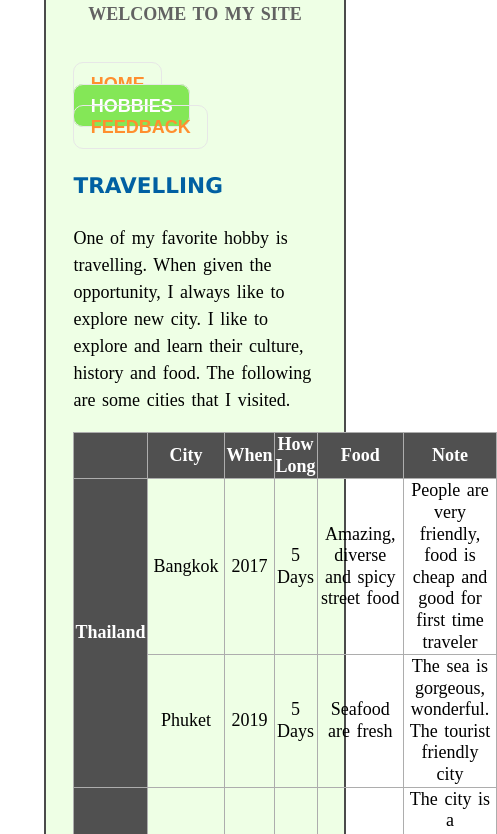
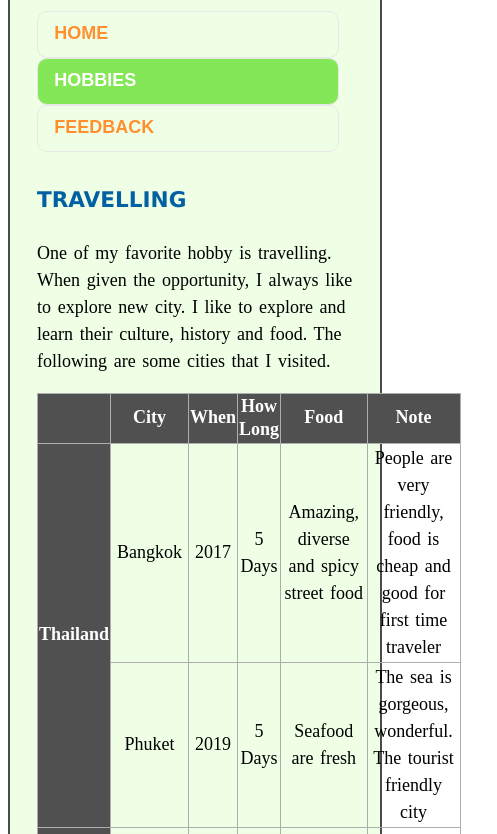
Before and after one commit to tmp03099/tmp03099.github.io, a plain HTML site: page Pre-work/Pages/hobbies.html in a window 390 px wide. Shown: the part 172-1006 px from the top of the page, 497 px wide, since content can reach past the window. Drawn offline with Linux system fonts and the light colour scheme; a web font is replaced by a local one.

Commit message:
updated CSS commit

```diff
--- a/Pre-work/CSS/style.css
+++ b/Pre-work/CSS/style.css
@@ -1,14 +1,59 @@
+@media screen and (max-width: 550px){
+
+    .menu{
+        display: flex;
+        flex-wrap: wrap;
+    }
+
+    h2{
+        font-size: 1.7em !important;
+    }
+
+    h1{
+        font-size: 1.2em;
+    }
+}
+@media screen and (max-width: 850px){
+
+    td{
+        font-size: 18px;
+        line-height: 1.5em;
+    }
+
+    .climb-column{
+        flex-flow: column;
+    }
+
+    .ski-img {
+        flex-direction: column;
+        margin-bottom: 1em;
+    }
+
+    .ski-img1{
+        margin: 0.8em 2em;
+    }
+
+    #mainContainer{
+        width: auto !important;
+    }
+
+    .menu{
+        font-size:large !important;
+        margin-right: 0.8em !important;
+    }
+}
+
 body{
     font-size: 18px;
 }
 #mainContainer{
-    width:65%;
+    width:80%;
     margin:auto;
     padding: 1.5em;
     border: 2px solid rgb(75, 75, 75);
     font-family: serif;
     word-spacing: 0.12em;
-    line-height: 1.2em;
+    line-height: 1.3em;
     background-color: #e9ffdec4;
 }
 
@@ -42,7 +87,7 @@ h4{
     color:rgb(255 143 47);
     font-weight: bold;
     font-family: sans-serif;
-    font-size: large;
+    font-size: larger;
     margin-right: 3em;
     border: 1px solid rgb(231, 231, 231);
     border-radius: 10px;
```
